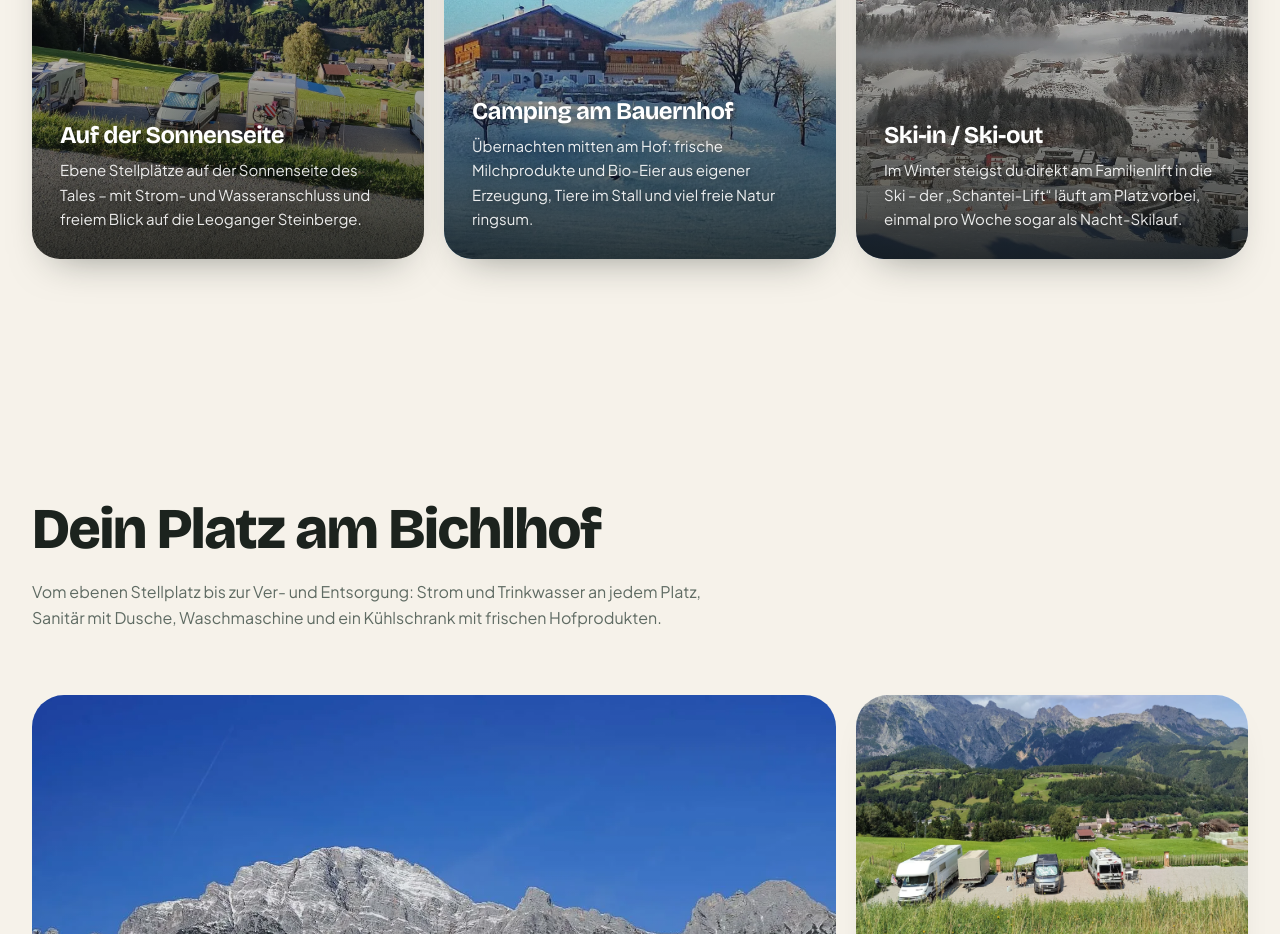
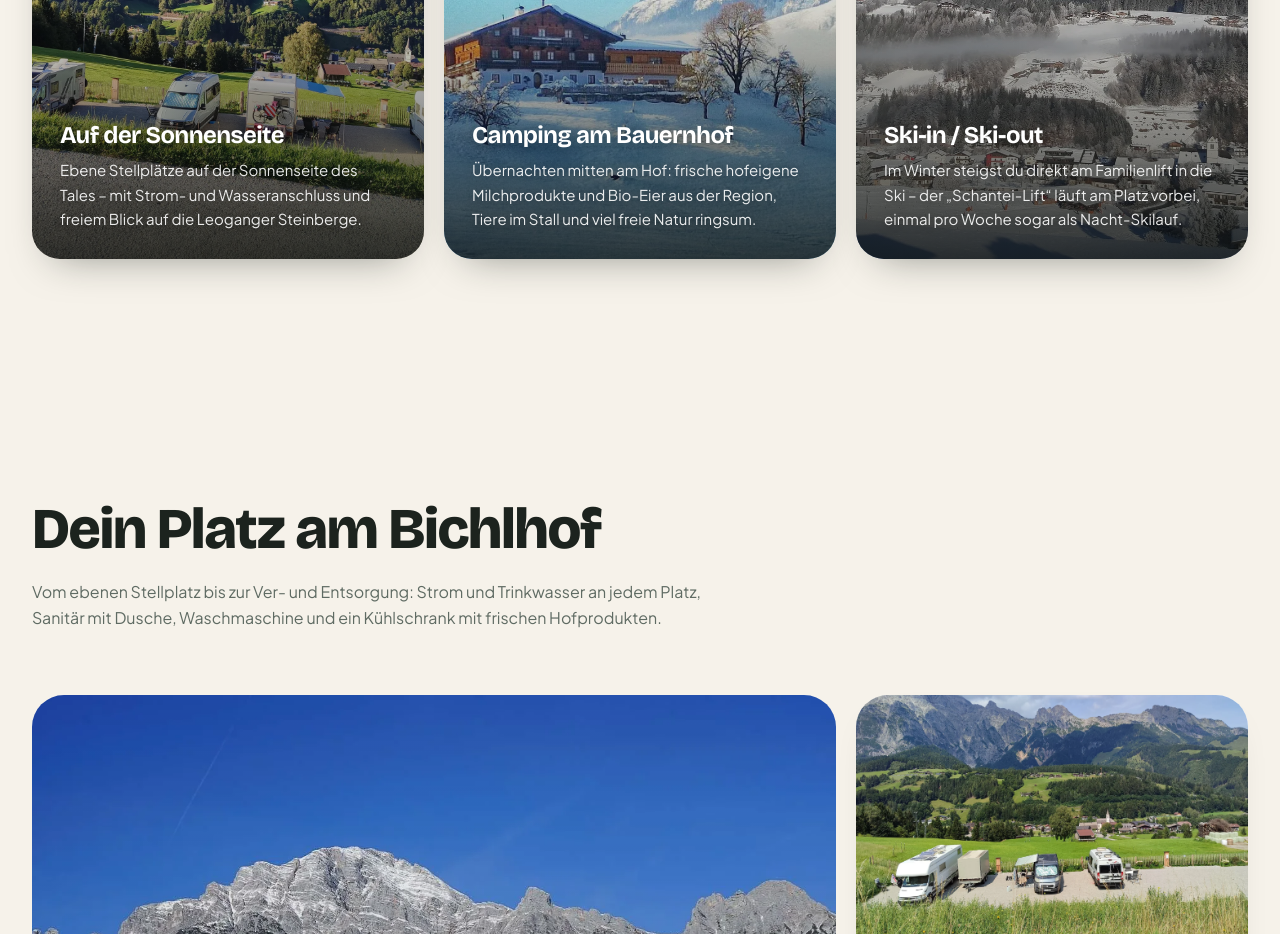
Before and after one commit to Lellino-Elias/camperstellplatz-leogang-camping-demo, a Next.js app: page / in a window 1280 px wide. Shown: the part 1400-2334 px from the top of the page. Built offline with nearby package versions, Linux system fonts and the light colour scheme.

Commit message:
camperstellplatz-leogang — campsite demo 2026-06-11 18:52:45

```diff
--- a/src/content/campsites/camperstellplatz-leogang.ts
+++ b/src/content/campsites/camperstellplatz-leogang.ts
@@ -39,7 +39,7 @@ const bichlhof: CampsiteConfig = {
     },
     {
       title: "Camping am Bauernhof",
-      text: "Übernachten mitten am Hof: frische Milchprodukte und Bio-Eier aus eigener Erzeugung, Tiere im Stall und viel freie Natur ringsum.",
+      text: "Übernachten mitten am Hof: frische hofeigene Milchprodukte und Bio-Eier aus der Region, Tiere im Stall und viel freie Natur ringsum.",
       image: { src: `${IMG}/amenity-d7f35ff7ff.webp`, alt: "Der Bauernhof Bichlhof im Winter vor den Leoganger Steinbergen" },
     },
     {
```
